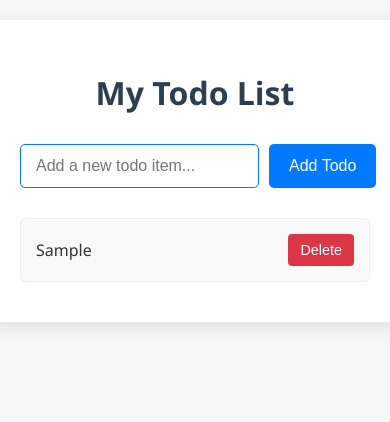
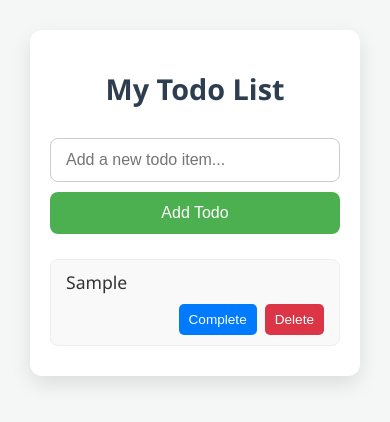
Before and after one commit to syflex/flex-coder-test, a plain HTML site: page index.html in a window 390 px wide. Both pictures are taken after typing "Sample" into the empty fields and a click on the button "Add Todo". Drawn offline with Linux system fonts and the light colour scheme.

Commit message:
feat: Create `script.js` file. Implement JavaScript logic to: load todos from `localStorage` on page load, save todos to `localStorage` after changes, add new todo items (handling user input and DOM manipulation), toggle todo completion status, and delete todo items. Attach necessary event listeners to HTML elements.
Implemented by flex-coder (job: 2520e4ff-0888-4054-873d-58c1d067f609)

```diff
--- a/index.html
+++ b/index.html
@@ -7,16 +7,16 @@
     <link rel="stylesheet" href="style.css">
 </head>
 <body>
-    <div class="container">
+    <div id="app">
         <h1>My Todo List</h1>
 
-        <div class="todo-input-section">
-            <input type="text" id="newTodoInput" placeholder="Add a new todo item...">
-            <button id="addTodoBtn">Add Todo</button>
-        </div>
+        <form id="todo-form">
+            <input type="text" id="todo-input" placeholder="Add a new todo item..." required aria-label="New todo text">
+            <button type="submit" id="add-todo-button">Add Todo</button>
+        </form>
 
-        <ul id="todoList">
-            <!-- Todo items will be dynamically added here -->
+        <ul id="todo-list">
+            <!-- Todo items will be rendered here by JavaScript -->
         </ul>
     </div>
 
--- a/script.js
+++ b/script.js
@@ -1,94 +1,205 @@
-document.addEventListener('DOMContentLoaded', () => {
-    // DOM Element References
-    const newTodoInput = document.getElementById('newTodoInput');
-    const addTodoBtn = document.getElementById('addTodoBtn');
-    const todoListUl = document.getElementById('todoList');
+/**
+ * script.js
+ *
+ * This script provides the core functionality for a simple Todo List application.
+ * It handles loading, saving, adding, toggling completion, and deleting todo items
+ * using localStorage for persistence and DOM manipulation for rendering.
+ */
+
+// --- DOM Element References ---
+const todoForm = document.getElementById('todo-form');
+const todoInput = document.getElementById('todo-input');
+const todoList = document.getElementById('todo-list');
+
+// --- Global State ---
+// Array to store todo objects: [{ id: string, text: string, completed: boolean }]
+let todos = [];
+
+// localStorage key for storing todos
+const STORAGE_KEY = 'flex-coder-todos';
+
+// --- Helper Functions ---
 
 /**
-     * Loads todo items from localStorage and displays them.
+ * Generates a simple unique ID for a todo item.
+ * Combines current timestamp with a random string for reasonable uniqueness.
+ * @returns {string} A unique ID.
+ */
+const generateId = () => {
+    return Date.now().toString(36) + Math.random().toString(36).substr(2, 9);
+};
+
+/**
+ * Loads todos from localStorage.
+ * Handles potential errors during parsing and ensures data integrity.
+ * If no todos are found or an error occurs, initializes an empty array.
  */
 const loadTodos = () => {
     try {
-            const todos = JSON.parse(localStorage.getItem('todos') || '[]');
-            todos.forEach(todoText => {
-                appendTodoToDOM(todoText);
-            });
+        const storedTodos = localStorage.getItem(STORAGE_KEY);
+        if (storedTodos) {
+            const parsedTodos = JSON.parse(storedTodos);
+            // Basic validation to ensure todos is an array and items have expected structure
+            if (Array.isArray(parsedTodos)) {
+                todos = parsedTodos.map(todo => ({
+                    id: todo.id || generateId(), // Ensure ID exists, or generate one
+                    text: typeof todo.text === 'string' ? todo.text : 'Untitled Todo',
+                    completed: typeof todo.completed === 'boolean' ? todo.completed : false
+                }));
+            } else {
+                console.warn('Stored data is not an array. Initializing empty todos.');
+                todos = [];
+            }
+        } else {
+            todos = [];
+        }
     } catch (error) {
         console.error('Error loading todos from localStorage:', error);
-            // In a production app, you might show a user-friendly error message.
-            alert('Could not load your todo list due to an internal error.');
+        // Fallback to empty array on any parsing or storage error
+        todos = [];
     }
 };
 
 /**
-     * Saves all current todo items in the DOM to localStorage.
+ * Saves the current 'todos' array to localStorage.
+ * Handles potential errors during stringification.
  */
 const saveTodos = () => {
-        const todos = [];
-        todoListUl.querySelectorAll('li span.todo-text').forEach(span => {
-            todos.push(span.textContent);
-        });
     try {
-            localStorage.setItem('todos', JSON.stringify(todos));
+        localStorage.setItem(STORAGE_KEY, JSON.stringify(todos));
     } catch (error) {
         console.error('Error saving todos to localStorage:', error);
-            alert('Could not save your todo list due to an internal error. Please check your browser settings.');
+        alert('Failed to save todos. Your browser might be in private mode or storage is full.');
     }
 };
 
 /**
-     * Creates an `<li>` element for a todo item and appends it to the list.
-     * @param {string} todoText - The text content of the todo item.
+ * Renders all todo items to the DOM.
+ * Clears the existing list and rebuilds it based on the 'todos' array.
  */
-    const appendTodoToDOM = (todoText) => {
-        const li = document.createElement('li');
+const renderTodos = () => {
+    todoList.innerHTML = ''; // Clear existing list items
 
-        const todoSpan = document.createElement('span');
-        todoSpan.classList.add('todo-text');
-        todoSpan.textContent = todoText;
+    if (todos.length === 0) {
+        const emptyMessage = document.createElement('li');
+        emptyMessage.className = 'empty-message';
+        emptyMessage.textContent = 'No todos yet! Add one above.';
+        todoList.appendChild(emptyMessage);
+        return;
+    }
+
+    todos.forEach(todo => {
+        const listItem = document.createElement('li');
+        listItem.className = 'todo-item';
+        // Add 'completed' class if the todo is completed
+        if (todo.completed) {
+            listItem.classList.add('completed');
+        }
+        // Store the todo ID in a data attribute for event delegation
+        listItem.dataset.id = todo.id;
+
+        const todoText = document.createElement('span');
+        todoText.className = 'todo-text';
+        todoText.textContent = todo.text;
+
+        const actionsContainer = document.createElement('div');
+        actionsContainer.className = 'todo-actions';
+
+        const toggleButton = document.createElement('button');
+        toggleButton.className = 'toggle-button';
+        toggleButton.textContent = todo.completed ? 'Uncomplete' : 'Complete';
+        toggleButton.setAttribute('aria-label', `Mark "${todo.text}" as ${todo.completed ? 'incomplete' : 'complete'}`);
 
         const deleteButton = document.createElement('button');
+        deleteButton.className = 'delete-button';
         deleteButton.textContent = 'Delete';
-        deleteButton.classList.add('delete-btn');
-        deleteButton.addEventListener('click', () => {
-            li.remove(); // Remove the list item from the DOM
-            saveTodos(); // Update localStorage after deletion
+        deleteButton.setAttribute('aria-label', `Delete "${todo.text}"`);
+
+        actionsContainer.appendChild(toggleButton);
+        actionsContainer.appendChild(deleteButton);
+
+        listItem.appendChild(todoText);
+        listItem.appendChild(actionsContainer);
+        todoList.appendChild(listItem);
     });
+};
 
-        li.appendChild(todoSpan);
-        li.appendChild(deleteButton);
-        todoListUl.appendChild(li);
+// --- Event Handlers ---
+
+/**
+ * Handles the submission of the todo form.
+ * Adds a new todo item to the list.
+ * @param {Event} event The submit event.
+ */
+const addTodo = (event) => {
+    event.preventDefault(); // Prevent default form submission (page reload)
+
+    const text = todoInput.value.trim();
+
+    // Input validation
+    if (text === '') {
+        alert('Todo description cannot be empty!');
+        todoInput.focus(); // Focus back to input for user convenience
+        return;
+    }
+
+    const newTodo = {
+        id: generateId(),
+        text: text,
+        completed: false
+    };
+
+    todos.push(newTodo);
+    saveTodos();    // Save changes to localStorage
+    renderTodos();  // Re-render the list to show the new todo
+    todoInput.value = ''; // Clear the input field
 };
 
 /**
-     * Adds a new todo item based on the input field's value.
+ * Handles clicks on the todo list using event delegation.
+ * Determines if a toggle or delete button was clicked and performs the action.
+ * @param {Event} event The click event.
  */
-    const addTodo = () => {
-        const todoText = newTodoInput.value.trim();
+const handleTodoClick = (event) => {
+    const target = event.target;
+    // Find the closest parent 'li' element with the 'todo-item' class
+    const listItem = target.closest('.todo-item');
 
-        // Input Validation
-        if (!todoText) {
-            alert('Please enter a todo item before adding!');
-            newTodoInput.focus(); // Keep focus on the input
-            return;
+    if (!listItem) {
+        return; // Click was not on a todo item or its children
     }
 
-        appendTodoToDOM(todoText);
-        saveTodos(); // Save to localStorage
-        newTodoInput.value = ''; // Clear the input field
-        newTodoInput.focus(); // Keep focus on the input for quick adding
+    const todoId = listItem.dataset.id; // Get the ID from the data attribute
+
+    if (target.classList.contains('toggle-button')) {
+        // Toggle completion status
+        todos = todos.map(todo =>
+            todo.id === todoId ? { ...todo, completed: !todo.completed } : todo
+        );
+        saveTodos();
+        renderTodos(); // Re-render to update classes and button text
+    } else if (target.classList.contains('delete-button')) {
+        // Delete todo item
+        if (confirm('Are you sure you want to delete this todo?')) {
+            todos = todos.filter(todo => todo.id !== todoId);
+            saveTodos();
+            renderTodos();
+        }
+    }
 };
 
-    // Event Listeners
-    addTodoBtn.addEventListener('click', addTodo);
+// --- Initialization ---
 
-    // Allow adding todo with Enter key
-    newTodoInput.addEventListener('keypress', (event) => {
-        if (event.key === 'Enter') {
-            addTodo();
-        }
+/**
+ * Initializes the application when the DOM is fully loaded.
+ * Loads existing todos, renders them, and attaches event listeners.
+ */
+document.addEventListener('DOMContentLoaded', () => {
+    loadTodos();
+    renderTodos();
+
+    // Attach event listeners
+    todoForm.addEventListener('submit', addTodo);
+    // Use event delegation for clicks on the todo list
+    todoList.addEventListener('click', handleTodoClick);
 });
-
-    // Initial load of todos when the page loads
-    loadTodos();
-});
--- a/style.css
+++ b/style.css
@@ -1,117 +1,214 @@
-/* Basic Reset & Body Styles */
 body {
     font-family: 'Segoe UI', Tahoma, Geneva, Verdana, sans-serif;
     background-color: #f4f7f6;
     color: #333;
+    display: flex;
+    justify-content: center;
+    align-items: flex-start; /* Align at the top */
+    min-height: 100vh;
     margin: 0;
     padding: 20px;
-    display: flex;
-    justify-content: center;
-    align-items: flex-start; /* Align content to the top */
-    min-height: 100vh;
     box-sizing: border-box;
 }
 
-.container {
+#app {
     background-color: #fff;
     padding: 30px;
-    border-radius: 8px;
-    box-shadow: 0 4px 15px rgba(0, 0, 0, 0.1);
-    max-width: 600px;
+    border-radius: 12px;
+    box-shadow: 0 8px 20px rgba(0, 0, 0, 0.1);
     width: 100%;
+    max-width: 500px;
+    box-sizing: border-box;
 }
 
 h1 {
     text-align: center;
     color: #2c3e50;
     margin-bottom: 30px;
+    font-size: 2.2em;
 }
 
-/* Input and Button Section */
-.todo-input-section {
+#todo-form {
     display: flex;
     gap: 10px;
-    margin-bottom: 30px;
+    margin-bottom: 25px;
 }
 
-#newTodoInput {
+#todo-input {
     flex-grow: 1;
     padding: 12px 15px;
     border: 1px solid #ccc;
-    border-radius: 5px;
-    font-size: 1rem;
+    border-radius: 8px;
+    font-size: 1em;
     outline: none;
-    transition: border-color 0.2s ease-in-out;
+    transition: border-color 0.2s ease;
 }
 
-#newTodoInput:focus {
-    border-color: #007bff;
+#todo-input:focus {
+    border-color: #4CAF50;
 }
 
-#addTodoBtn {
+#add-todo-button {
     padding: 12px 20px;
-    background-color: #007bff;
+    background-color: #4CAF50;
     color: white;
     border: none;
-    border-radius: 5px;
+    border-radius: 8px;
     cursor: pointer;
-    font-size: 1rem;
-    transition: background-color 0.2s ease-in-out;
-    white-space: nowrap; /* Prevent button text from wrapping */
+    font-size: 1em;
+    transition: background-color 0.2s ease, transform 0.1s ease;
+    flex-shrink: 0; /* Prevent button from shrinking */
 }
 
-#addTodoBtn:hover {
-    background-color: #0056b3;
+#add-todo-button:hover {
+    background-color: #45a049;
+    transform: translateY(-1px);
 }
 
-#addTodoBtn:active {
-    background-color: #004085;
+#add-todo-button:active {
+    transform: translateY(0);
 }
 
-/* Todo List */
-#todoList {
+#todo-list {
     list-style: none;
     padding: 0;
     margin: 0;
 }
 
-#todoList li {
+.todo-item {
     display: flex;
     justify-content: space-between;
     align-items: center;
     background-color: #f9f9f9;
-    padding: 15px;
+    border: 1px solid #eee;
+    padding: 15px 20px;
     margin-bottom: 10px;
-    border-radius: 5px;
-    border: 1px solid #eee;
-    transition: background-color 0.2s ease-in-out;
+    border-radius: 8px;
+    transition: background-color 0.2s ease, box-shadow 0.2s ease;
+    word-break: break-word; /* Ensure long words wrap */
 }
 
-#todoList li:hover {
+.todo-item:hover {
     background-color: #f0f0f0;
+    box-shadow: 0 4px 10px rgba(0, 0, 0, 0.05);
 }
 
-#todoList li span.todo-text {
-    flex-grow: 1;
-    word-break: break-word; /* Ensure long words break */
-    margin-right: 15px; /* Space between text and button */
+.todo-item.completed {
+    background-color: #e0ffe0;
+    border-color: #c9e6c9;
 }
 
-#todoList li .delete-btn {
+.todo-item.completed .todo-text {
+    text-decoration: line-through;
+    color: #777;
+}
+
+.todo-text {
+    flex-grow: 1;
+    font-size: 1.1em;
+    color: #333;
+    margin-right: 15px; /* Space between text and buttons */
+}
+
+.todo-actions {
+    display: flex;
+    gap: 8px;
+    flex-shrink: 0; /* Prevent actions from shrinking */
+}
+
+.toggle-button,
+.delete-button {
+    padding: 8px 12px;
+    border: none;
+    border-radius: 5px;
+    cursor: pointer;
+    font-size: 0.9em;
+    transition: background-color 0.2s ease, transform 0.1s ease;
+}
+
+.toggle-button {
+    background-color: #007bff;
+    color: white;
+}
+
+.toggle-button:hover {
+    background-color: #0056b3;
+    transform: translateY(-1px);
+}
+
+.todo-item.completed .toggle-button {
+    background-color: #6c757d; /* Grey for uncomplete */
+}
+
+.todo-item.completed .toggle-button:hover {
+    background-color: #5a6268;
+}
+
+.delete-button {
     background-color: #dc3545;
     color: white;
-    border: none;
-    padding: 8px 12px;
-    border-radius: 4px;
-    cursor: pointer;
-    font-size: 0.9rem;
-    transition: background-color 0.2s ease-in-out;
 }
 
-#todoList li .delete-btn:hover {
+.delete-button:hover {
     background-color: #c82333;
+    transform: translateY(-1px);
 }
 
-#todoList li .delete-btn:active {
-    background-color: #bd2130;
+.toggle-button:active,
+.delete-button:active {
+    transform: translateY(0);
 }
+
+.empty-message {
+    text-align: center;
+    color: #777;
+    font-style: italic;
+    padding: 20px;
+    background-color: #f0f8ff;
+    border: 1px dashed #c0e0ff;
+    border-radius: 8px;
+    margin-top: 15px;
+}
+
+@media (max-width: 600px) {
+    #app {
+        padding: 20px;
+        margin: 10px;
+    }
+
+    h1 {
+        font-size: 1.8em;
+    }
+
+    #todo-form {
+        flex-direction: column;
+        gap: 10px;
+    }
+
+    #add-todo-button {
+        width: 100%;
+    }
+
+    .todo-item {
+        flex-direction: column;
+        align-items: flex-start;
+        padding: 10px 15px;
+    }
+
+    .todo-text {
+        margin-right: 0;
+        margin-bottom: 10px;
+        width: 100%; /* Ensure text wraps within item */
+    }
+
+    .todo-actions {
+        width: 100%;
+        justify-content: flex-end; /* Push buttons to the right */
+    }
+
+    .toggle-button,
+    .delete-button {
+        padding: 8px 10px;
+        font-size: 0.85em;
+    }
+}
```
Lines whose indentation alone changed are shown as unchanged.
